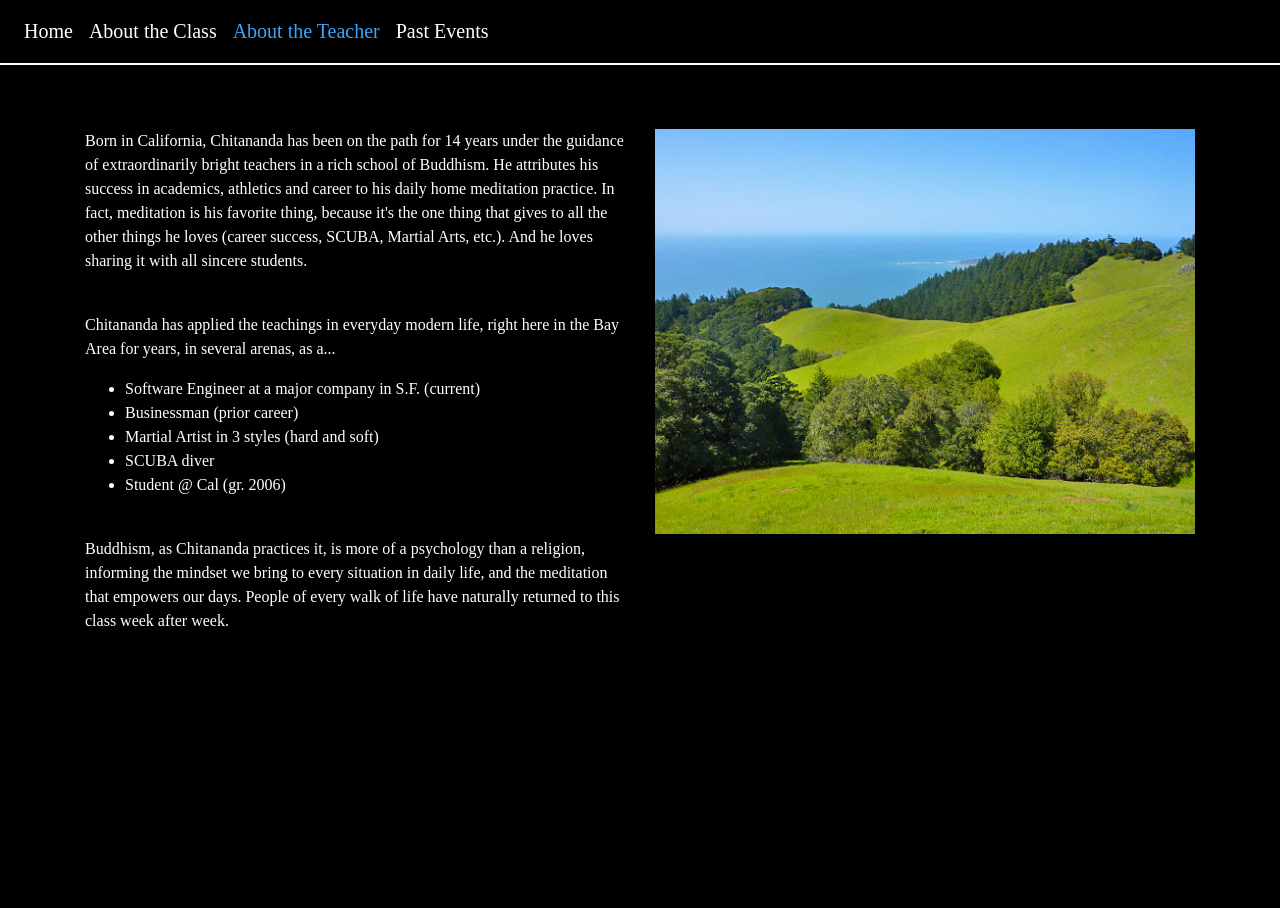
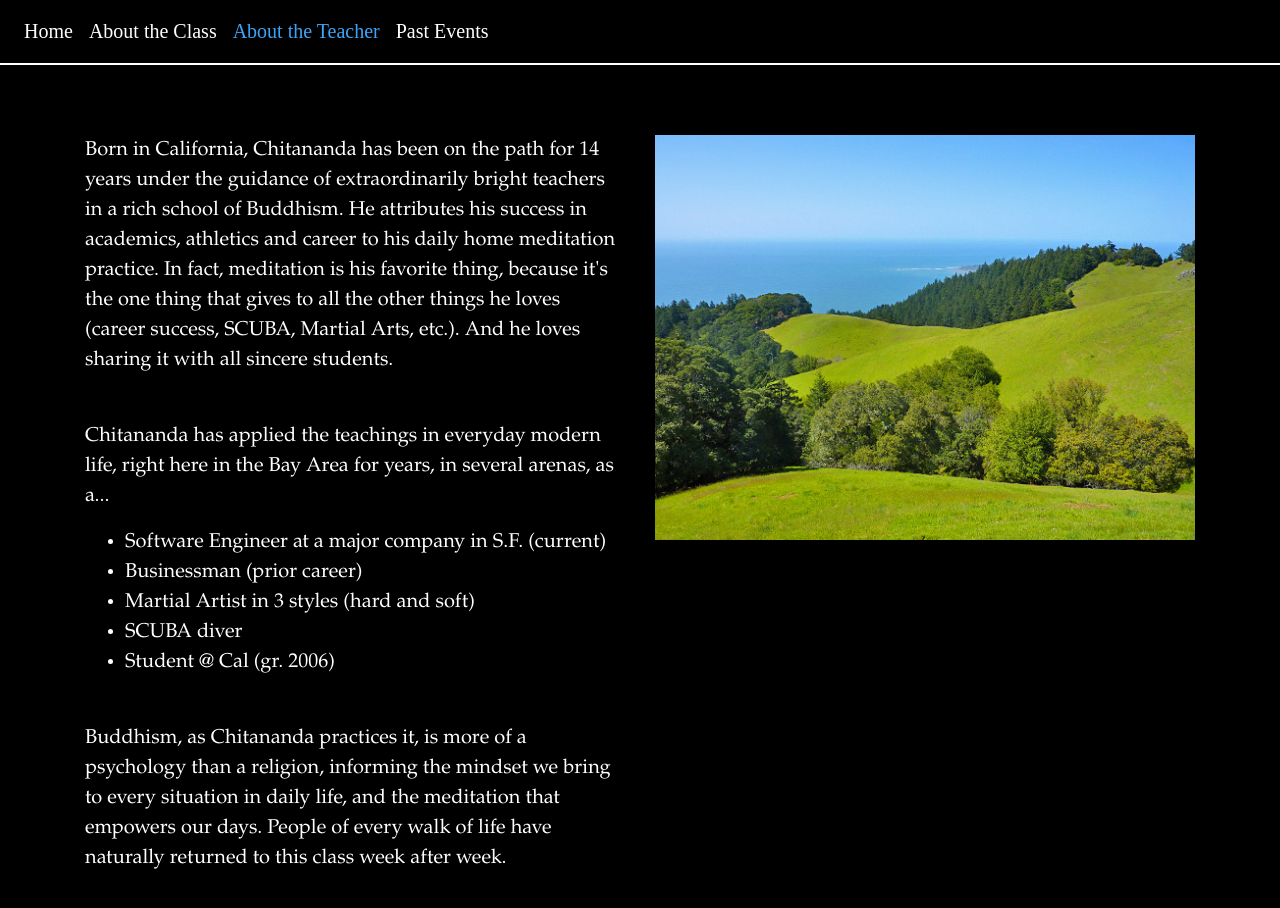
Before and after one commit to saranasr83/Enlightment, a React (Create React App) app: page /about in a window 1280 px wide. Shown: the top 908 px of the page. Before the commit the page ends 800 px from the top, so only its background shows below. Built offline with nearby package versions, Linux system fonts and the light colour scheme.

Commit message:
change the font size and font family

```diff
--- a/src/pages/About/About.js
+++ b/src/pages/About/About.js
@@ -7,7 +7,7 @@ import Mount from "../../images/mt_tam_real.jpg"
 
 const About = () => (
     <div>
-        <Container style={{ color: "white",fontFamily:"serif" }}>
+        <Container style={{ color: "white",fontFamily:"palatino", fontSize:"20px" }}>
 
 
             <br/>
--- a/src/pages/Teaching/Teaching.js
+++ b/src/pages/Teaching/Teaching.js
@@ -10,7 +10,7 @@ const Teaching = () => (
         <Container style={{color:"white",fontFamily:"palatino"}}>
             <h1 className="text-center"> About The Class</h1>
             <br />
-            <Row>
+            <Row style={{fontSize:"20px"}}>
                 <Col size="md-6">
                 <h3 >All are welcome</h3>
                     <p>
@@ -30,7 +30,7 @@ const Teaching = () => (
                         <li>You want to relish in life in all of its FULLNESS, unobscured by heavy thinking mind</li>
                         <li>You truly want to give to others... Being bright and balanced, especially in the most difficult situations, puts you in a unique position to be of service to others.</li>
                     </ul>
-                <h3>Why are these class free?</h3>
+                <h3>Why are these classes free?</h3>
                     <p>From Chitananda: Eternity "pays" me well to teach. I feel deep in my heart that I'm receiving something far greater than any material thing when I share the teachings with others. Come, try, meditate and laugh with me :P</p>
 
                 </Col>
```
